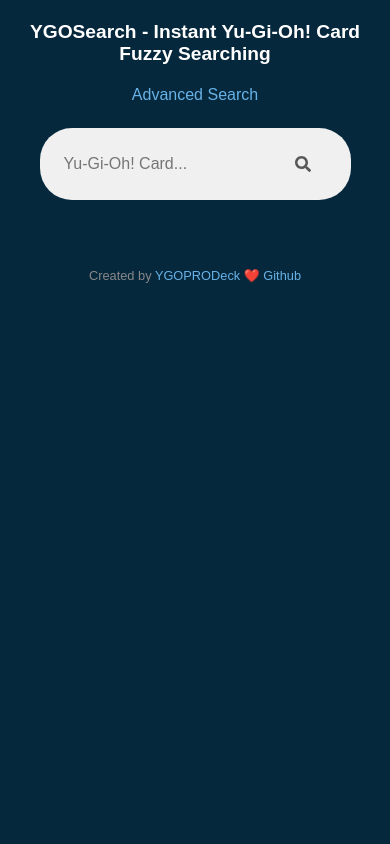
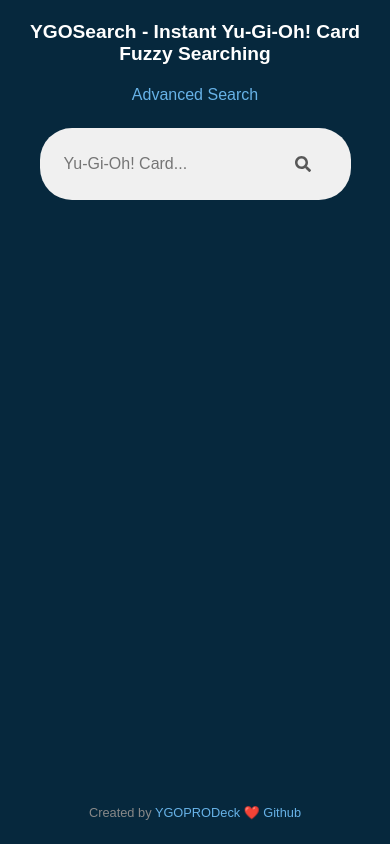
Before and after one commit to AlanOC91/ygo-search, a Next.js app: page / in a window 390 px wide. Built offline with nearby package versions, Linux system fonts and the light colour scheme.

Commit message:
Redesign some CSS for card description. Removed longDesc JS checks, really not needed. Move footer text into an actual footer.

```diff
--- a/app/globals.css
+++ b/app/globals.css
@@ -31,7 +31,12 @@
     flex-direction: column;
     justify-content: center;
     align-items: center;
-    height: calc(100vh - 50px)
+    height: calc(100vh - 50px);
+}
+
+#page-container {
+    position: relative;
+    min-height: 98vh;
 }
 
 .search-form {
@@ -183,6 +188,7 @@
 .card-description{
     white-space: pre-line;
     display:block;
+    min-height: 115px;
 }
 
 .flex-items {
@@ -196,7 +202,7 @@
 }
 
 .card-links {
-    margin-top: auto;
+    margin-top: 15px;
     display: flex;
     justify-content: flex-start;
     align-items: center;
@@ -256,12 +262,14 @@
 }
 
 .bottom-text {
+    /*
     position: absolute;
     bottom: 10px;
     left: 0;
     right: 0;
     text-align: center;
     margin-bottom: 10px;
+     */
 }
 
 .no-results{
@@ -277,6 +285,14 @@
 .low-margins{
     margin-top: 5px;
     margin-bottom: 5px;
+}
+
+.next-prev-links{
+display: flex;
+    justify-content: space-between;
+    align-items: center;
+    margin-top: 10px;
+    margin-bottom: 10px;
 }
 
 .next-hit {
@@ -300,6 +316,17 @@
     margin-right: auto;
 }
 
+footer{
+    margin-left:auto;
+    margin-right:auto;
+    display:block;
+    text-align: center;
+    position: absolute;
+    bottom: 0;
+    width: 100%;
+    height: 40px;
+}
+
 @keyframes spin {
     0% { transform: rotate(0deg); }
     100% { transform: rotate(360deg); }
@@ -317,18 +344,32 @@
     }
     .container {
         height: 100%; /* Decrease height for smaller screens */
+        padding-bottom: 40px; /* Add space for the footer */
     }
     .search-result-visible {
         max-height: unset; /* Remove max-height for smaller screens */
         height: auto; /* Allow the element to expand vertically */
     }
     .bottom-text {
+        /*
         position: relative;
         bottom: initial;
         margin: 20px 0;
+         */
     }
     .card-info {
         flex-direction: column;
+    }
+    .card-details {
+        flex-direction: column;
+        display: flex;
+    }
+    .next-prev-links{
+        order: -1;
+        margin-left: auto;
+        margin-right: auto;
+        margin-top: 10px;
+        margin-bottom: 10px;
     }
     .card-image-container {
         margin-right: auto;
--- a/app/layout.js
+++ b/app/layout.js
@@ -1,4 +1,12 @@
 import './globals.css'
+
+function Footer() {
+    return (
+        <footer>
+            <p className="footer-text mutedText">Created by <a href="https://ygoprodeck.com/">YGOPRODeck</a> ❤️ <a href="https://github.com/AlanOC91/ygo-search">Github</a></p>
+        </footer>
+    )
+}
 
 export default function RootLayout({ children }) {
   return (
@@ -8,7 +16,12 @@
         head.js. Find out more at https://beta.nextjs.org/docs/api-reference/file-conventions/head
       */}
       <head />
-      <body>{children}</body>
+      <body>
+      <div id="page-container">
+          {children}
+          <Footer />
+      </div>
+      </body>
     </html>
   )
 }
--- a/app/page.js
+++ b/app/page.js
@@ -10,7 +10,6 @@
     const [isLoading, setIsLoading] = useState(false);
     const [searchResults, setSearchResults] = useState([]);
     const [currentResultIndex, setCurrentResultIndex] = useState(0);
-    const [isLongDesc, setIsLongDesc] = useState(false);
     const [searchTerm, setSearchTerm] = useState('');
     const [searchSubmitted, setSearchSubmitted] = useState(false);
     const [showSearchResult, setShowSearchResult] = useState(false);
@@ -46,11 +45,6 @@
             setSearchResults(data["cards"]); //Store search results in state
             setCurrentResultIndex(0); //Reset currentResultIndex to 0
             setCardInfo(data['cards'][0]);
-            if (data['cards'][0].desc.length > 550) {
-                setIsLongDesc(true); //used to adjust height of card description depending on length of description
-            }else{
-                setIsLongDesc(false);
-            }
         } else {
             setIsLoading(false);
             setSearchResults([]);
@@ -61,11 +55,6 @@
     function cardHit(result){
         if (result) {
             setCardInfo(result);
-            if (result.desc.length > 550) {
-                setIsLongDesc(true);
-            } else {
-                setIsLongDesc(false);
-            }
         }
     }
 
@@ -76,15 +65,6 @@
         const currentResult = searchResults[currentResultIndex];
         cardHit(currentResult);
     };
-
-    // Update the width of the cardResultsDescriptionRef when it has been set
-    useEffect(() => {
-        if (cardResultsDescriptionRef.current && isLongDesc) {
-            cardResultsDescriptionRef.current.style.height = "300px"; //So card text doesn't overflow
-        }else if (cardResultsDescriptionRef.current){
-            cardResultsDescriptionRef.current.style.height = "auto";
-        }
-    }, [isLongDesc]);
 
     // Left/Right arrow key navigation for search results
     useEffect(() => {
@@ -157,10 +137,12 @@
                                     {cardInfo.scale && <p>Scale: {cardInfo.scale}</p>}
                                 </div>
                                 <p className="card-description" ref={cardResultsDescriptionRef}>{cardInfo.desc}</p>
-                                <div className="card-links bottom-text">
+                                <div className="next-prev-links">
                                     {searchResults.length > 1 && (
                                         <button className="next-hit" onClick={handleNextHitButtonClick}>Next Hit (← / →)</button>
                                     )}
+                                </div>
+                                <div className="card-links bottom-text">
                                     {cardInfo.id && cardInfo.konami_id && (
                                         <>
                                             <a href={`https://ygoprodeck.com/card/${cardInfo.pretty_url}`} target="_blank" rel="noopener noreferrer">
@@ -187,7 +169,6 @@
                     )}
                 </div>
             </CSSTransition>
-            <p className="bottom-text mutedText">Created by <a href="https://ygoprodeck.com/">YGOPRODeck</a> ❤️ <a href="https://github.com/AlanOC91/ygo-search">Github</a></p>
         </div>
     );
 }
```
